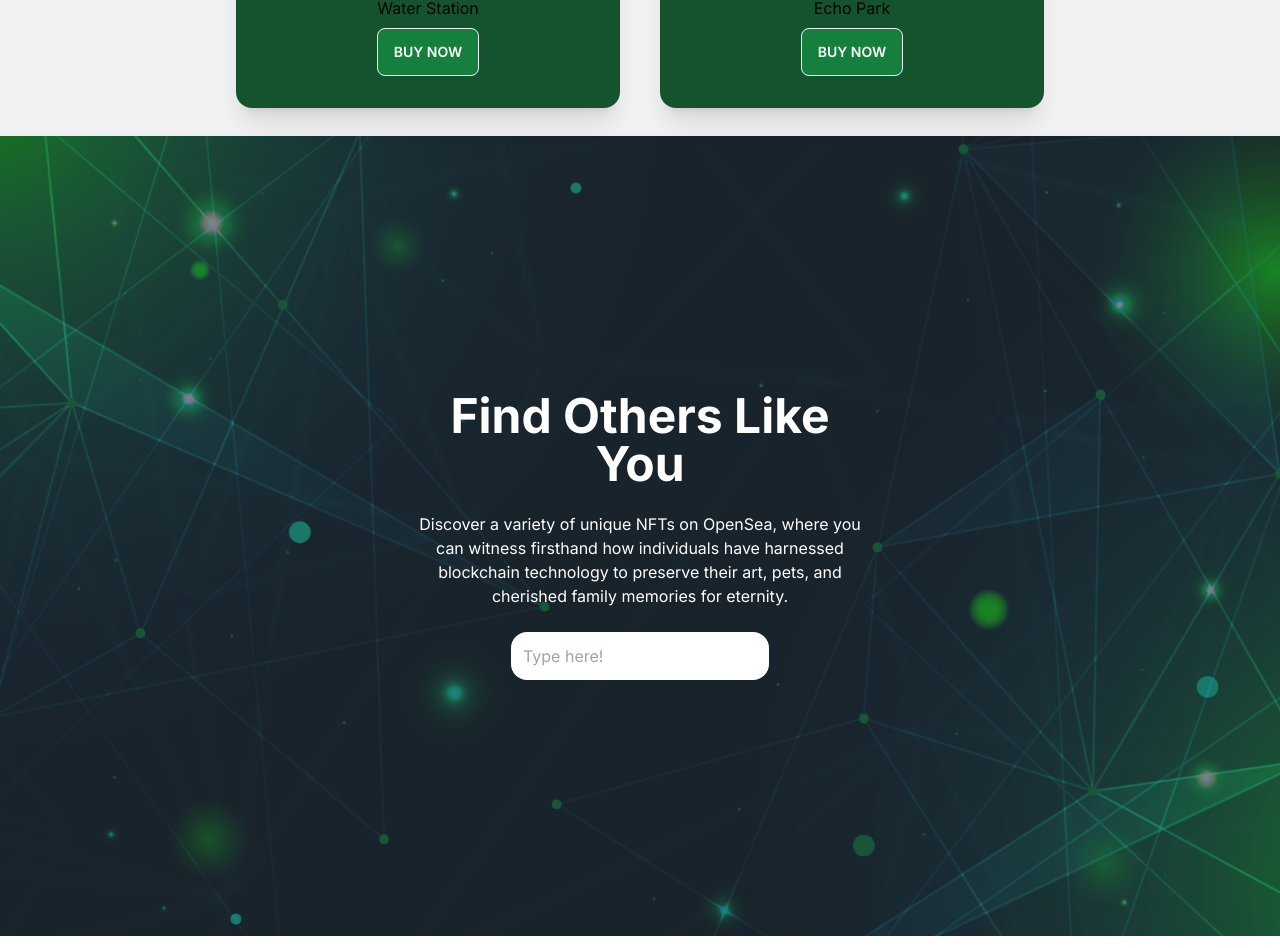
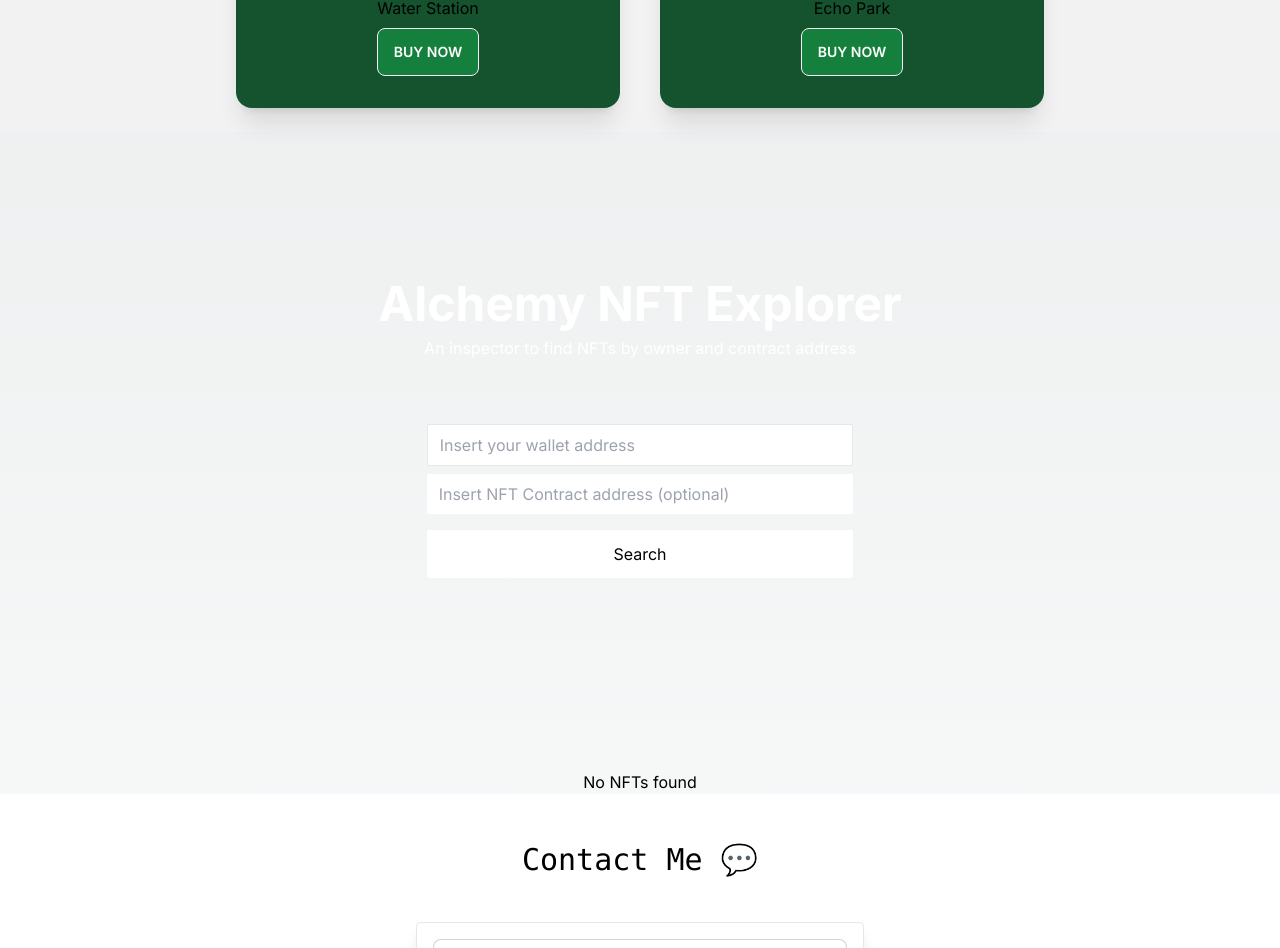
Before and after one commit to Bovdaboat/k1-pug-nft-page, a Next.js app: page / in a window 1280 px wide. Shown: the part 1852-2800 px from the top of the page. Built offline with nearby package versions, Linux system fonts and the light colour scheme.

Commit message:
added the link so i scroll to differnt pages

```diff
--- /dev/null
+++ b/src/app/Api/page.js
@@ -0,0 +1,23 @@
+const apiKey = "RVakgtAN1cOw89v5ZlSrVJ1jSFQyzRug";
+const endpoint = `https://eth-mainnet.alchemyapi.io/v2/${apiKey}`;
+
+export const fetchNFTs = async (owner, contractAddress, setNFTs, retryAttempt) => {
+    if (retryAttempt === 5) {
+        return;
+    }
+    if (owner) {
+        let data;
+        try {
+            if (contractAddress) {
+                data = await fetch(`${endpoint}/getNFTs?owner=${owner}&contractAddresses%5B%5D=${contractAddress}`).then(data => data.json())
+            } else {
+                data = await fetch(`${endpoint}/getNFTs?owner=${owner}`).then(data => data.json())
+            }
+        } catch (e) {
+            fetchNFTs(endpoint, owner, contractAddress, setNFTs, retryAttempt+1)
+        }
+
+        setNFTs(data.ownedNfts)
+        return data
+    }
+}
--- /dev/null
+++ b/src/app/Explore/page.js
@@ -0,0 +1,50 @@
+"use client"
+import { useState } from 'react';
+import NftCard from "@/app/NFTcard/page";
+import {fetchNFTs} from "@/app/Api/page";
+
+const Explore = () => {
+
+    const [owner, setOwner] = useState("")
+    const [contractAddress, setContractAddress] = useState("")
+    const [NFTs, setNFTs] = useState("")
+
+
+    return (
+        <div id="Explore">
+            <header className=' py-24  mb-12 w-full   alchemy'>
+                <div className='flex-grow flex justify-end mr-12 mb-12'>
+                </div>
+                <div className='flex flex-col items-center mb-12'>
+                    <div className='mb-16 text-white text-center'>
+                        <h1 className='text-5xl  font-bold font-body mb-2'>
+                            Alchemy NFT Explorer
+                        </h1>
+                        <p>An inspector to find NFTs by owner and contract address </p>
+                    </div>
+                    <div className='flex flex-col items-center justify-center mb-4 w-2/6 gap-y-2 '>
+                        <input className="border rounded-sm focus:outline-none py-2 px-3 w-full" value={owner} onChange={(e) => setOwner(e.target.value)} placeholder='Insert your wallet address'></input>
+                        <input className="focus:outline-none rounded-sm py-2 px-3 w-full" value={contractAddress} onChange={(e) => setContractAddress(e.target.value)} placeholder='Insert NFT Contract address (optional)'></input>
+                    </div>
+                    <div className='w-2/6 flex justify-center'>
+                        <button className='py-3 bg-white rounded-sm w-full hover:bg-slate-100' onClick={() => {fetchNFTs(owner, contractAddress, setNFTs    )}}>Search</button>
+                    </div>
+                </div>
+            </header>
+
+            <section className='flex flex-wrap justify-center'>
+                {
+                    NFTs ? NFTs.map(NFT => {
+
+                        return (
+                            <NftCard image={NFT.media[0].gateway} id={NFT.id.tokenId } title={NFT.title} address={NFT.contract.address} description={NFT.description} attributes={NFT.metadata.attributes} ></NftCard>
+                        )
+                    }) : <div>No NFTs found</div>
+                }
+            </section>
+        </div>
+    )
+}
+
+
+export default Explore
--- a/src/app/Landing/page.js
+++ b/src/app/Landing/page.js
@@ -76,7 +76,7 @@
                             <ul className="menu menu-horizontal">
                                 {/* Page menu content here */}
                                 <li><Link href="#Collection"  className="font-mono">Collection</Link></li>
-                                <li><Link href="#Other" className="font-mono">Other</Link></li>
+                                <li><Link href="#Explore" className="font-mono">Explore</Link></li>
                                 <li><Link href="#Contact" className="font-mono">Contact</Link></li>
                             </ul>
                         </div>
@@ -113,7 +113,7 @@
                     <ul className="menu p-4 w-80 h-full bg-base-200">
                         {/* Sidebar content here */}
                         <li><Link href="#Collection"  className="font-mono p-2 text-primary">Collection</Link></li>
-                        <li><Link href="#Other" className="font-mono p-2 text-primary">Other</Link></li>
+                        <li><Link href="#Explore" className="font-mono p-2 text-primary">Explore</Link></li>
                         <li><Link href="#Contact" className="font-mono p-2 text-primary">Contact</Link></li>
 
                     </ul>
--- /dev/null
+++ b/src/app/NFTcard/page.js
@@ -0,0 +1,31 @@
+const NftCard = ({ image, id, title, address, description, attributes }) => {
+    return (
+        <div className="w-1/4 mr-3 mb-4 bg-slate-100 rounded-md" >
+            <img className='w-full rounded-t-md' key={id} src={image}></img>
+            <div className="p-3">
+                <div className="flex mb-3">
+                    <div className="flex-grow">
+                        <h3 className="text-xl">{title}</h3>
+                        <p>{`${id.slice(0, 4)}...${id.slice(id.length - 4)}`}</p>
+                    </div>
+                    <div className="flex mr-3">
+                        <a target="_blank" className="text-blue-700" href={`https://etherscan.io/token/${address}`}>{`${address.slice(0, 4)}...${address.slice(address.length - 4)}`}</a>
+                    </div>
+                </div>
+                <p>{description? description.slice(0, 200) : "No Description"}</p>
+            </div>
+            <div className="flex flex-wrap justify-center items-center p-3 ">
+                {attributes?.length > 0 && attributes.map(attribute => {
+                    return (
+                        <div className="w-1/2 mb-2 flex justify-start flex-col">
+                            <p className="mr-2 font-bold">{attribute.trait_type}:</p>
+                            <p className="text-sm">{attribute.value}</p>
+                        </div>
+                    )
+                })}
+            </div>
+        </div>
+    )
+}
+
+export default NftCard
--- a/src/app/Other/page.js
+++ /dev/null
@@ -1,23 +0,0 @@
-import React from "react";
-
-const Other = () => {
-    return(
-        <div id="Other" className="hero min-h-screen" style={{ backgroundImage: 'url(/Photos/other.jpg)' }}>
-            <div className="hero-overlay bg-opacity-60"></div>
-            <div className="hero-content text-center text-neutral-content">
-                <div className="max-w-md">
-                    <h1 className="text-5xl font-bold text-white">Find Others Like You</h1>
-                    <p className="py-6 text-white">Discover a variety of unique NFTs on OpenSea, where you can
-                        witness firsthand how individuals have harnessed blockchain technology to preserve their
-                        art, pets, and cherished family memories for eternity.</p>
-                    <input
-                        className="text-primary rounded-box shadow-primary p-3"
-                        placeholder="Type here!"
-                    />
-                </div>
-            </div>
-        </div>
-    )
-}
-
-export default Other;
--- a/src/app/page.js
+++ b/src/app/page.js
@@ -1,7 +1,7 @@
 import React from 'react';
 import Landing from "@/app/Landing/page";
 import Collection from "@/app/Collection/page";
-import Other from "@/app/Other/page";
+import Other from "@/app/Explore/page";
 import Contact from "@/app/Contact/page";
 import Footer from "@/app/Footer/page";
 
```
